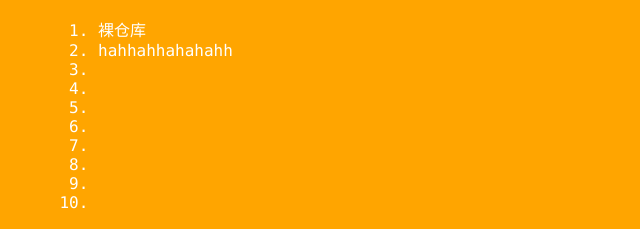
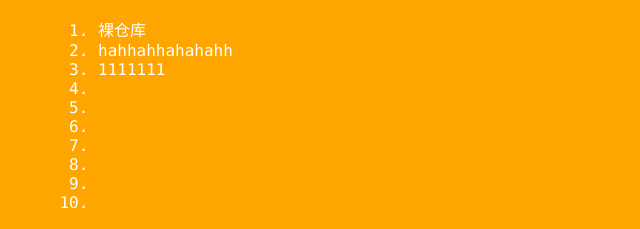
Before and after one commit to adolph-suntao/git_learning, a plain HTML site: page index.html in a window 1280 px wide. Both pictures are taken after a click on the element "Terminologys". Shown: the part 276-505 px from the top of the page, 0-640 px from the left. Drawn offline with Linux system fonts and the light colour scheme.

Commit message:
测试remote

```diff
--- a/index.html
+++ b/index.html
@@ -16,7 +16,7 @@
                 <ol>
                     <li>裸仓库</li>
                     <li>hahhahhahahahh</li>
-                    <li></li>
+                    <li>1111111</li>
                     <li></li>
                     <li></li>
                     <li></li>
```
Also changed, not shown: 1 other file.
